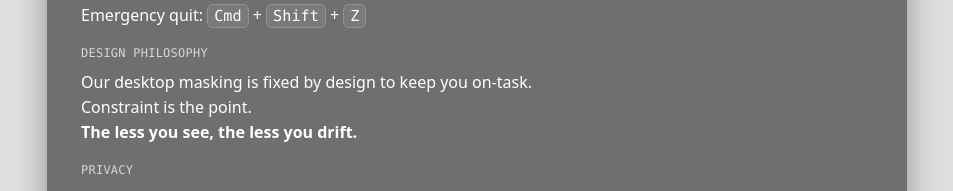
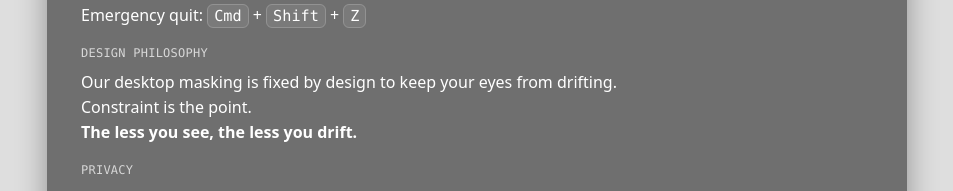
Before and after one commit to AlbatrossSpacebucks/nofrillsfocus, a plain HTML site: page index.html in a window 1280 px wide. Shown: the part 558-749 px from the top of the page, without its empty margins (163-1116 px from the left). Drawn offline with Linux system fonts and the light colour scheme.

Commit message:
Update text in design philosophy section

```diff
--- a/index.html
+++ b/index.html
@@ -260,7 +260,7 @@
       <div class="section tight">
   <div class="section-title">Design philosophy</div>
   <p>
-    Our desktop masking is fixed by design to keep you on-task.<br>
+    Our desktop masking is fixed by design to keep your eyes from drifting.<br>
     Constraint is the point.<br>
     <strong>The less you see, the less you drift.</strong>
   </p>
```
